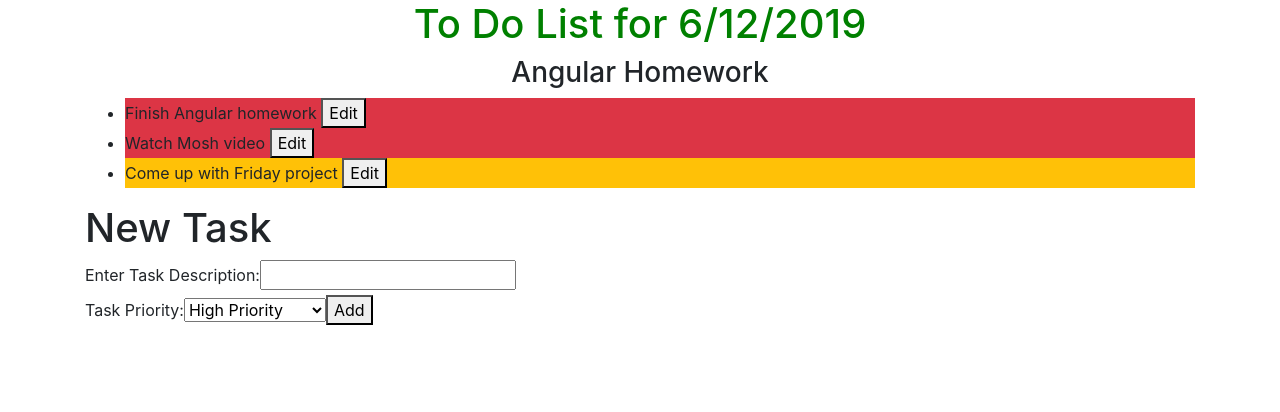
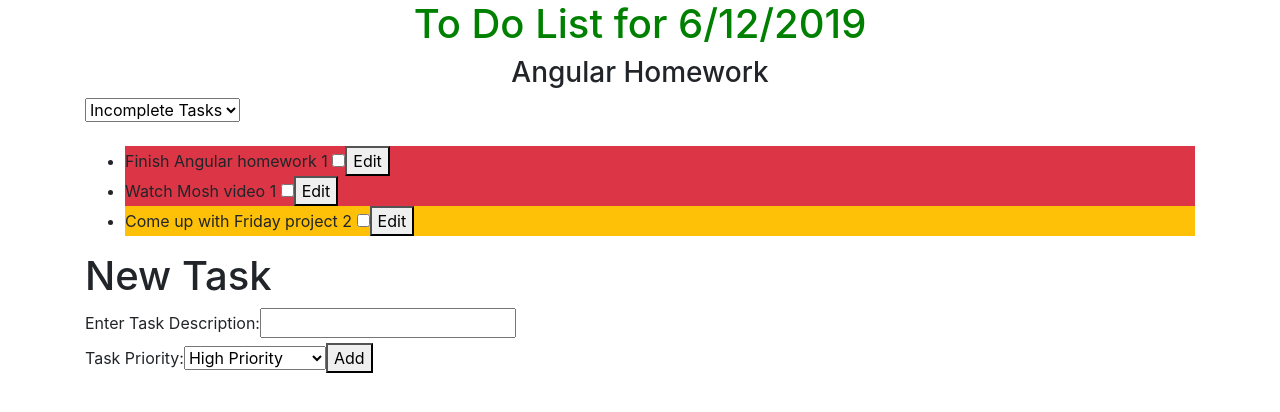
Before and after one commit to tessasullivan/to-do-Angular, an Angular app: page / in a window 1280 px wide. Shown: the top 412 px of the page. Built offline with nearby package versions, Linux system fonts and the light colour scheme.

Commit message:
Added completeness pipe

```diff
--- a/src/app/app.component.ts
+++ b/src/app/app.component.ts
@@ -13,6 +13,7 @@
   month: number = this.currentTime.getMonth() + 1;
   day: number = this.currentTime.getDate();
   year: number = this.currentTime.getFullYear();
+  selectedTask = null;
 
   masterTaskList: Task [] = [
     new Task('Finish Angular homework', 1),
@@ -23,7 +24,6 @@
   addTask(newTask: Task) {
     this.masterTaskList.push(newTask);
   }
-  selectedTask = null;
   editButtonClicked(clickedTask) {
     this.selectedTask = clickedTask;
   }
--- a/src/app/app.module.ts
+++ b/src/app/app.module.ts
@@ -5,13 +5,15 @@
 import { TaskListComponent } from './task-list/task-list.component';
 import { EditTaskComponent } from './edit-task/edit-task.component';
 import { NewTaskComponent } from './new-task/new-task.component';
+import { CompletenessPipe } from './completeness.pipe';
 
 @NgModule({
   declarations: [
     AppComponent,
     TaskListComponent,
     EditTaskComponent,
-    NewTaskComponent
+    NewTaskComponent,
+    CompletenessPipe
   ],
   imports: [
     BrowserModule,
--- /dev/null
+++ b/src/app/completeness.pipe.ts
@@ -0,0 +1,31 @@
+import {Pipe, PipeTransform} from '@angular/core';
+import {Task} from './models/task.model';
+
+@Pipe({
+  name: "completeness",
+  pure: false
+})
+
+export class CompletenessPipe implements PipeTransform {
+  transform(input: Task[], desiredCompleteness) {
+    var output: Task[] = [];
+
+    if (desiredCompleteness === "incompleteTasks") {
+      for (let i=0; i < input.length; i++) {
+        if (input[i].done === false) {
+          output.push(input[i]);
+        }
+      }
+      return output;
+    } else if (desiredCompleteness === "completedTasks") {
+      for (let i=0; i < input.length; i++) {
+        if (input[i].done === true) {
+          output.push(input[i]);
+        }
+      }
+      return output;
+    } else {
+      return input;
+    }
+  }
+}
--- a/src/app/task-list/task-list.component.html
+++ b/src/app/task-list/task-list.component.html
@@ -1,3 +1,14 @@
+<select (change)="onChange($event.target.value)">
+    <option value="allTasks">All Tasks</option>
+    <option value="completedTasks">Completed Tasks</option>
+    <option value="incompleteTasks" selected="selected">Incomplete Tasks</option>
+</select>
+<br /><br />
 <ul>
-    <li [class]="priorityColor(currentTask)" *ngFor="let currentTask of childTaskList">{{currentTask.description}} <button (click)="editButtonClicked(currentTask)">Edit</button></li>
+    <li [class]="priorityColor(currentTask)"
+        *ngFor="let currentTask of childTaskList | completeness:filterByCompleteness">{{currentTask.description}} {{currentTask.priority}}
+        <input *ngIf="currentTask.done === true" type="checkbox" checked (click)="toggleDone(currentTask, false)"/>
+        <input *ngIf="currentTask.done === false" type="checkbox" (click)="toggleDone(currentTask, true)"/>
+        <button (click)="editButtonClicked(currentTask)">Edit</button>
+    </li>
 </ul>
--- a/src/app/task-list/task-list.component.ts
+++ b/src/app/task-list/task-list.component.ts
@@ -11,6 +11,8 @@
   @Input() childTaskList: Task[];
   @Output() clickSender = new EventEmitter();
 
+  filterByCompleteness: string = "incompleteTasks";
+
   editButtonClicked(taskToEdit: Task) {
     this.clickSender.emit(taskToEdit);
   }
@@ -23,5 +25,7 @@
       return "bg-danger";
     }
   }
-
+  onChange(optionFromMenu) {
+    this.filterByCompleteness = optionFromMenu;
+  }
 }
```
